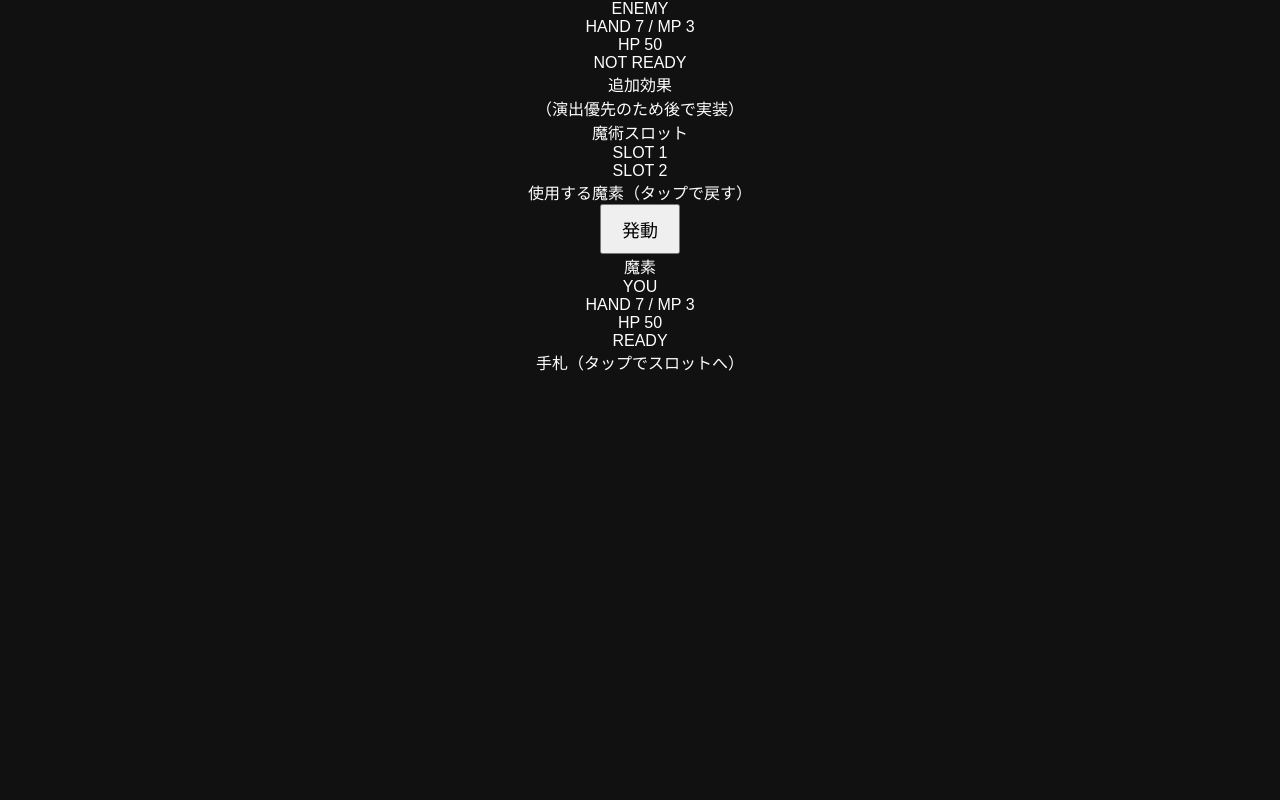
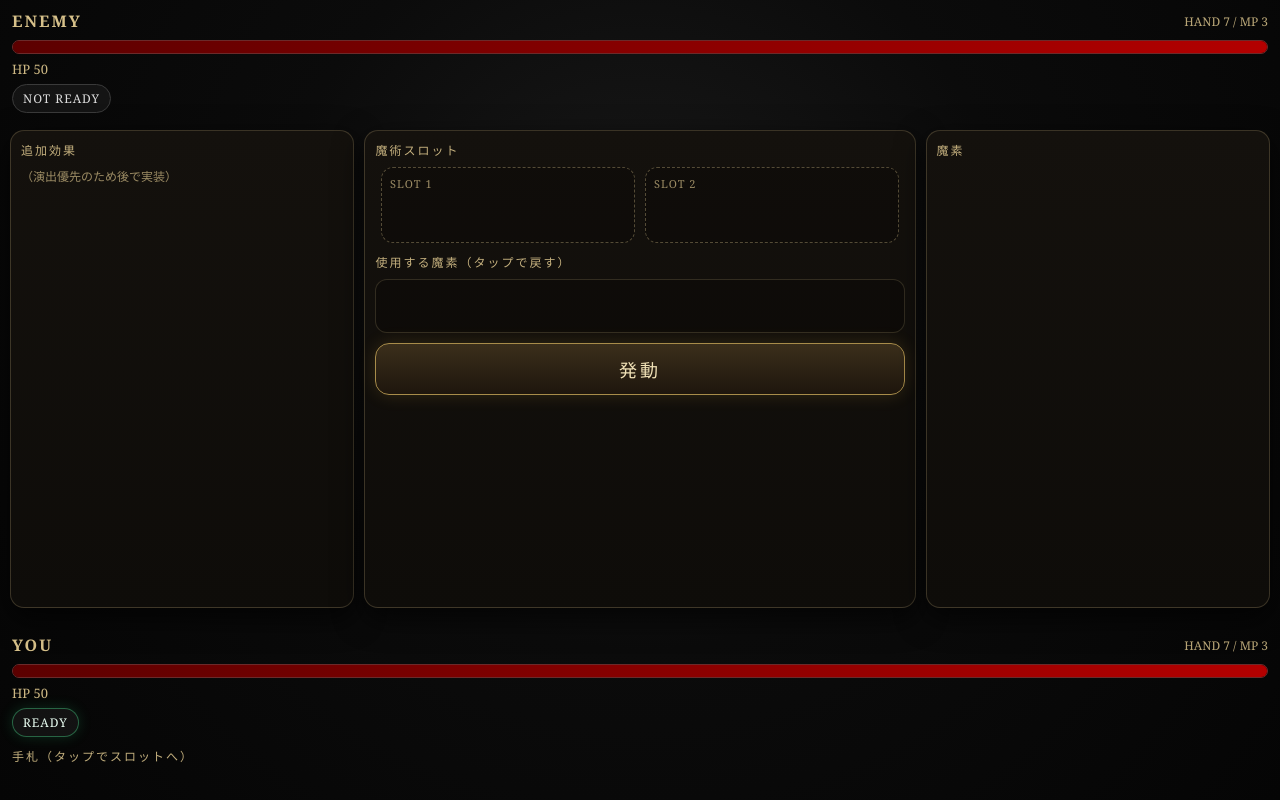
Before and after one commit to ryo112808/SPELL-BURST, a plain HTML site: page index.html in a window 1280 px wide. Drawn offline with Linux system fonts and the light colour scheme.

Commit message:
Update style.css

```diff
--- a/style.css
+++ b/style.css
@@ -1,38 +1,280 @@
-body {
-  font-family: sans-serif;
-  margin: 0;
-  background: #111;
-  color: white;
-  text-align: center;
+:root{
+  --bg0:#050505;
+  --bg1:#0b0b0b;
+  --stone:#14110d;
+  --stone2:#0e0c09;
+
+  --gold:#d7c18a;
+  --gold2:#a88c4a;
+
+  --red0:#3a0000;
+  --red1:#b30000;
+
+  --ok:#2dd17a;
+  --ng:#666;
+
+  --card0:#1f1a14;
+  --card1:#0f0c08;
+
+  --shadow: rgba(0,0,0,.7);
 }
 
-#enemy, #player {
-  padding: 10px;
+*{box-sizing:border-box}
+body{
+  margin:0;
+  background: radial-gradient(circle at 50% 35%, #1a1a1a 0%, var(--bg1) 45%, var(--bg0) 100%);
+  color: var(--gold);
+  font-family: ui-serif, Georgia, "Times New Roman", serif;
 }
 
-#field {
-  margin: 20px;
+.screen{
+  height:100vh;
+  display:flex;
+  flex-direction:column;
 }
 
-#spellSlots {
-  min-height: 60px;
-  margin-bottom: 10px;
+.zone{
+  padding:10px 12px;
 }
 
-.card {
-  display: inline-block;
-  padding: 10px;
-  margin: 5px;
-  background: #333;
-  border-radius: 8px;
-  cursor: pointer;
+.enemy-zone{height:15vh; min-height:92px;}
+.player-zone{height:22vh; min-height:150px;}
+.field-zone{flex:1; position:relative; padding:10px 10px 16px;}
+
+.toprow{
+  display:flex;
+  justify-content:space-between;
+  align-items:center;
+  gap:8px;
+}
+.label{
+  letter-spacing:2px;
+  font-weight:700;
+}
+.small{
+  opacity:.85;
+  font-size:12px;
 }
 
-button {
-  padding: 10px 20px;
-  font-size: 18px;
+.hp-wrap{margin-top:8px;}
+.hp-bar{
+  width:100%;
+  height:14px;
+  border:1px solid #6b2a2a;
+  background: #1b0505;
+  box-shadow: inset 0 0 10px rgba(255,0,0,.15);
+  border-radius:10px;
+  overflow:hidden;
+}
+.hp-fill{
+  height:100%;
+  width:100%;
+  background: linear-gradient(to right, #5c0000, var(--red1));
+  transition: width .35s ease;
+}
+.hp-text{
+  margin-top:6px;
+  font-size:13px;
+  opacity:.95;
 }
 
-#mana {
-  margin: 15px;
+.ready-row{margin-top:6px;}
+.badge{
+  display:inline-block;
+  padding:5px 10px;
+  border:1px solid #3a3a3a;
+  border-radius:999px;
+  font-size:12px;
+  letter-spacing:1px;
+  color:#ddd;
+  background: rgba(30,30,30,.55);
 }
+.badge.on{
+  border-color: rgba(80,255,160,.35);
+  box-shadow: 0 0 14px rgba(45,209,122,.18);
+  color:#eafff3;
+}
+
+.field-grid{
+  height:100%;
+  display:grid;
+  grid-template-columns: 1fr 1.6fr 1fr;
+  gap:10px;
+}
+
+.panel{
+  border:1px solid rgba(215,193,138,.22);
+  background: linear-gradient(var(--stone), var(--stone2));
+  border-radius:14px;
+  box-shadow: 0 10px 30px var(--shadow);
+  padding:10px 10px 12px;
+  position:relative;
+}
+
+.panel-title{
+  font-size:12px;
+  letter-spacing:2px;
+  opacity:.9;
+  margin-bottom:8px;
+}
+.panel-sub{font-size:12px; opacity:.7;}
+
+.slots{
+  display:flex;
+  gap:10px;
+  justify-content:center;
+  margin-bottom:10px;
+}
+.slot{
+  width:48%;
+  min-height:76px;
+  border:1px dashed rgba(215,193,138,.35);
+  border-radius:12px;
+  background: rgba(0,0,0,.2);
+  padding:8px;
+  cursor:pointer;
+}
+.slot:hover{box-shadow: 0 0 18px rgba(215,193,138,.10);}
+.slot-hint{font-size:11px; opacity:.7; letter-spacing:1px;}
+.slot-card{margin-top:6px; font-size:13px; line-height:1.2; min-height:18px;}
+
+.mana-field{
+  margin-top:6px;
+}
+.mana-selected{
+  display:flex;
+  flex-wrap:wrap;
+  gap:8px;
+  justify-content:center;
+  padding:8px;
+  min-height:54px;
+  border:1px solid rgba(215,193,138,.18);
+  border-radius:12px;
+  background: rgba(0,0,0,.22);
+}
+
+.cast-button{
+  margin-top:10px;
+  width:100%;
+  padding:12px 14px;
+  font-size:18px;
+  letter-spacing:3px;
+  color:#f1e2b7;
+  background: linear-gradient(#3b2f1b, #1e160d);
+  border:1px solid var(--gold2);
+  border-radius:14px;
+  cursor:pointer;
+  box-shadow: 0 0 18px rgba(255,200,80,.14);
+}
+.cast-button:active{
+  transform: translateY(1px);
+  box-shadow: 0 0 26px rgba(255,200,80,.22);
+}
+
+.log{
+  margin-top:10px;
+  min-height:44px;
+  font-size:13px;
+  opacity:.92;
+  white-space:pre-line;
+}
+
+.mana-pool{
+  display:flex;
+  flex-direction:column;
+  gap:10px;
+}
+.mana-chip{
+  display:flex;
+  align-items:center;
+  justify-content:space-between;
+  padding:10px 10px;
+  border-radius:12px;
+  border:1px solid rgba(215,193,138,.24);
+  cursor:pointer;
+  user-select:none;
+  background: rgba(0,0,0,.18);
+}
+.mana-chip:active{transform: translateY(1px);}
+.mana-name{display:flex; align-items:center; gap:10px; font-size:14px;}
+.mana-count{
+  font-weight:700;
+  padding:4px 9px;
+  border-radius:999px;
+  border:1px solid rgba(215,193,138,.25);
+  background: rgba(0,0,0,.2);
+}
+
+.orb{
+  width:18px; height:18px; border-radius:999px;
+  box-shadow: 0 0 14px rgba(255,255,255,.08);
+}
+.fire { background: radial-gradient(circle, #ff4a1f, #5a0000); box-shadow: 0 0 14px rgba(255,80,40,.45);}
+.water{ background: radial-gradient(circle, #3bd0ff, #003a52); box-shadow: 0 0 14px rgba(60,200,255,.35);}
+.earth{ background: radial-gradient(circle, #b7a06a, #2a2012); box-shadow: 0 0 14px rgba(200,170,80,.22);}
+.light{ background: radial-gradient(circle, #fff3c2, #6b5a2b); box-shadow: 0 0 16px rgba(255,240,190,.35);}
+.dark { background: radial-gradient(circle, #b86cff, #2a003a); box-shadow: 0 0 14px rgba(184,108,255,.28);}
+
+.hand-wrap{margin-top:10px;}
+.hand{
+  display:flex;
+  justify-content:center;
+  flex-wrap:wrap;
+  gap:10px;
+  padding:10px 2px 0;
+}
+.card{
+  min-width:104px;
+  padding:10px 10px;
+  border-radius:14px;
+  border:1px solid rgba(215,193,138,.28);
+  background: linear-gradient(var(--card0), var(--card1));
+  box-shadow: 0 10px 22px var(--shadow);
+  cursor:pointer;
+  text-align:left;
+}
+.card .cname{font-size:14px; letter-spacing:1px;}
+.card .cmeta{font-size:11px; opacity:.85; margin-top:6px; line-height:1.25;}
+.card:active{transform: translateY(1px);}
+
+.fx-layer{
+  position:absolute;
+  inset:0;
+  pointer-events:none;
+}
+.fx-float{
+  position:absolute;
+  font-weight:800;
+  letter-spacing:1px;
+  text-shadow: 0 6px 18px rgba(0,0,0,.7);
+  animation: floatUp .9s ease forwards;
+}
+.fx-dmg{ color:#ff5a5a; }
+.fx-heal{ color:#79ffb3; }
+.fx-miss{ color:#c7c7c7; }
+
+@keyframes floatUp{
+  from{ transform: translateY(0); opacity:0; }
+  15%{ opacity:1; }
+  to{ transform: translateY(-34px); opacity:0; }
+}
+
+.shake{
+  animation: shake .28s ease;
+}
+@keyframes shake{
+  0%{transform: translateX(0)}
+  20%{transform: translateX(-6px)}
+  40%{transform: translateX(6px)}
+  60%{transform: translateX(-4px)}
+  80%{transform: translateX(4px)}
+  100%{transform: translateX(0)}
+}
+.glow{
+  animation: glow .35s ease;
+}
+@keyframes glow{
+  0%{ box-shadow: 0 0 0 rgba(255,240,190,0); }
+  60%{ box-shadow: 0 0 26px rgba(255,240,190,.22); }
+  100%{ box-shadow: 0 0 0 rgba(255,240,190,0); }
+}
```
